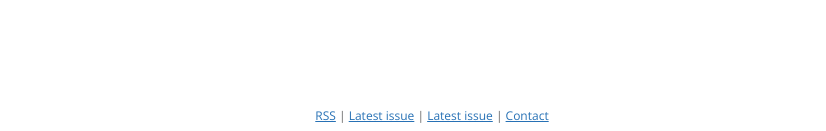
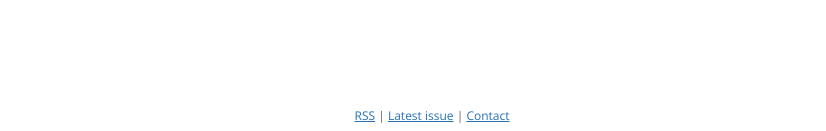
Before and after one commit to dabrorius/europe-remotely, a Jekyll site: the page built from index.html, in a window 1280 px wide. Shown: the part 766-897 px from the top of the page, without its empty margins (208-1034 px from the left). Built offline with Jekyll 4.4.1, drawn with Linux system fonts in a browser that asks for light colours.

Commit message:
Fix footer

```diff
--- a/_includes/footer.html
+++ b/_includes/footer.html
@@ -1,6 +1,6 @@
 <div id="footer">
   <a href="{{ "/feed.xml" | prepend: site.baseurl }}">RSS</a> |
-  {% for post in site.posts %}
+  {% for post in site.posts limit: 1 %}
     <a href="{{ post.url | prepend: site.baseurl }}">Latest issue</a> |
   {% endfor %}
   <a href="mailto:filip.defar@gmail.com">Contact</a>
```
